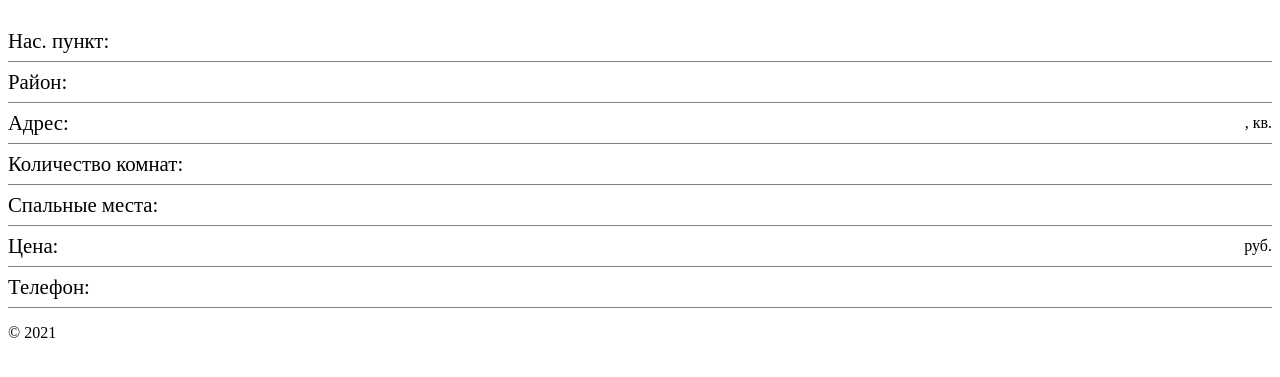
After one commit to KholmanovAndrey/realty, a Yii app: template frontend/views/realty/view.php in a window 1280 px wide. The commit adds this page. Shown: the top 377 px of the page. Run offline with PHP 8.4 and a stand-in for Yii, Linux system fonts and the light colour scheme; the template is opened without the code that fills it, so the values that code supplies are empty; some libraries are stand-ins or nearby versions.

Commit message:
create index, view for Realty

```diff
--- a/frontend/views/layouts/main.php
+++ b/frontend/views/layouts/main.php
@@ -21,6 +21,7 @@ AppAsset::register($this);
     <meta name="viewport" content="width=device-width, initial-scale=1">
     <?php $this->registerCsrfMetaTags() ?>
     <title><?= Html::encode($this->title) ?></title>
+    <link href="/css/style.css" rel="stylesheet">
     <?php $this->head() ?>
 </head>
 <body>
@@ -37,6 +38,7 @@ AppAsset::register($this);
     ]);
     $menuItems = [
         ['label' => 'Главная', 'url' => ['/site/index']],
+        ['label' => 'Недвижимость', 'url' => ['/realty/index']],
 //        ['label' => 'About', 'url' => ['/site/about']],
         ['label' => 'Контакты', 'url' => ['/site/contact']],
     ];
--- /dev/null
+++ b/frontend/views/realty/view.php
@@ -0,0 +1,56 @@
+<?php
+
+
+?>
+<h1><?= $item->title ?></h1>
+
+<div class="realty-one row">
+    <div class="realty-one__image col-sm-6">
+        <?php
+        $photos = explode('|', $item->photos);
+        foreach ($photos as $key => $photo) :
+            if ($photo) :
+                ?>
+                <div>
+                    <img width="100%" src="/uploads/realty/<?= $item->id ?>/<?= $photo ?>" alt="<?= $key + 1 ?> slide">
+                </div>
+            <?php endif ?>
+        <?php endforeach ?>
+    </div>
+    <div class="realty-one__harac col-sm-6">
+        <div class="realty-one__box">
+            <div class="realty-one__name">Нас. пункт:</div>
+            <div class="realty-one__value"><?= $item->address->street->city->title ?></div>
+        </div>
+        <div class="realty-one__box">
+            <div class="realty-one__name">Район:</div>
+            <div class="realty-one__value"><?= $item->district ?></div>
+        </div>
+        <div class="realty-one__box">
+            <div class="realty-one__name">Адрес:</div>
+            <div class="realty-one__value"><?php
+                $result = $item->address->street->title . ' ' . $item->address->building;
+                if ($item->address->apartment) {
+                    $result .= ', кв. ' . $item->address->apartment;
+                }
+                echo $result;
+                ?></div>
+        </div>
+        <div class="realty-one__box">
+            <div class="realty-one__name">Количество комнат:</div>
+            <div class="realty-one__value"><?= $item->number_of_rooms ?></div>
+        </div>
+        <div class="realty-one__box">
+            <div class="realty-one__name">Спальные места:</div>
+            <div class="realty-one__value"><?= $item->sleeping_places ?></div>
+        </div>
+        <div class="realty-one__box">
+            <div class="realty-one__name">Цена:</div>
+            <div class="realty-one__value"><?= $item->price ?> руб.</div>
+        </div>
+        <div class="realty-one__box">
+            <div class="realty-one__name">Телефон:</div>
+            <div class="realty-one__value"><?= $item->phones ?></div>
+        </div>
+    </div>
+</div>
--- /dev/null
+++ b/frontend/web/css/style.css
@@ -0,0 +1,25 @@
+.realty__bg {
+  padding: 1rem;
+  background-color: #9fcdff; }
+.realty__box {
+  display: flex;
+  justify-content: space-between;
+  align-items: center;
+  padding: 0.5rem 0;
+  border-bottom: 1px solid gray; }
+.realty__name {
+  font-size: 1.3rem; }
+.realty__button {
+  text-align: right;
+  padding: 0.5rem 0; }
+
+.realty-one__box {
+  display: flex;
+  justify-content: space-between;
+  align-items: center;
+  padding: 0.5rem 0;
+  border-bottom: 1px solid gray; }
+.realty-one__name {
+  font-size: 1.3rem; }
+
+/*# sourceMappingURL=style.css.map */
--- /dev/null
+++ b/frontend/web/css/style.sass
@@ -0,0 +1,25 @@
+.realty
+  &__bg
+    padding: 1rem
+    background-color: #9fcdff
+  &__box
+    display: flex
+    justify-content: space-between
+    align-items: center
+    padding: .5rem 0
+    border-bottom: 1px solid gray
+  &__name
+    font-size: 1.3rem
+  &__button
+    text-align: right
+    padding: .5rem 0
+
+.realty-one
+  &__box
+    display: flex
+    justify-content: space-between
+    align-items: center
+    padding: .5rem 0
+    border-bottom: 1px solid gray
+  &__name
+    font-size: 1.3rem
```
Also changed, not shown: frontend/controllers/RealtyController.php (added, +27 -0 lines), frontend/views/realty/index.php (added, +67 -0 lines), 1 other file.
